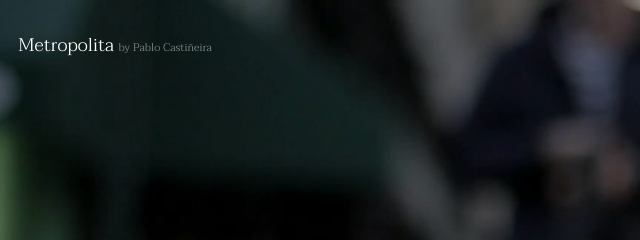
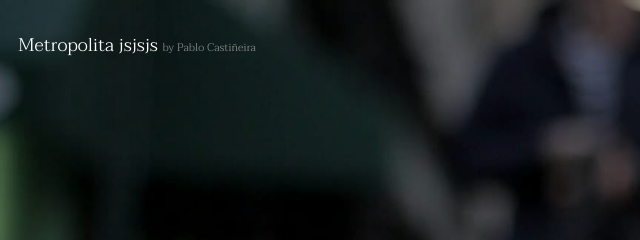
Before and after one commit to pacasne/REP_04_METROPOLITA, a plain HTML site: page index.html in a window 1280 px wide. Shown: the top 240 px of the page, 0-640 px from the left. Drawn offline with Linux system fonts and the light colour scheme.

Commit message:
probando conflicto

```diff
--- a/index.html
+++ b/index.html
@@ -17,7 +17,7 @@
 
 	<!-- Header -->
 	<header id="header" class="alt">
-		<div class="logo"><a href="index.html">Metropolita <span>by Pablo Castiñeira</span></a></div>
+		<div class="logo"><a href="index.html">Metropolita jsjsjs <span>by Pablo Castiñeira</span></a></div>
 		<a href="#menu" class="toggle"><span>Menu</span></a>
 	</header>
 
```
